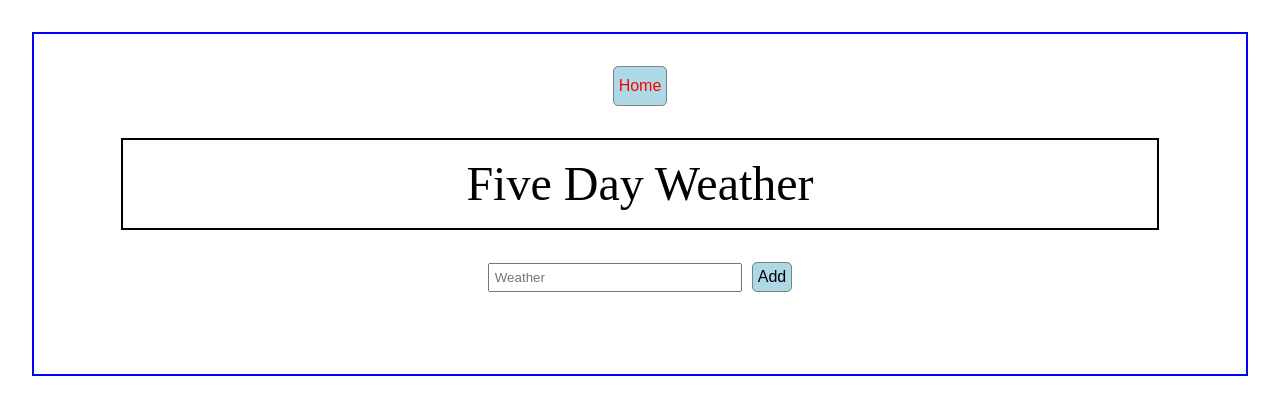
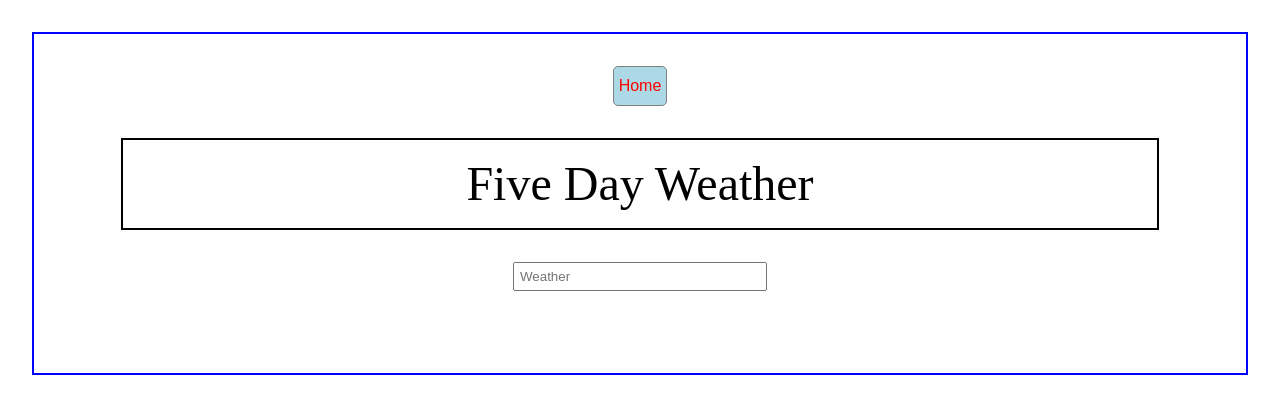
Before and after one commit to rickcarosa/weather-app, a React (Create React App) app: page /five-day in a window 1280 px wide. Shown: the top 414 px of the page. Built offline with nearby package versions, Linux system fonts and the light colour scheme.

Commit message:
add save, delete list/item

```diff
--- a/src/components/FiveDay.js
+++ b/src/components/FiveDay.js
@@ -6,12 +6,16 @@ import {
   Button,
   Title,
   Input,
+  Text,
+  Row,
+  ListContainer,
 } from './styled-components';
 import { Link } from 'react-router-dom';
 
 const FiveDay = props => {
   const [text, setText] = useState('');
   const [weatherList, setWeatherList] = useState([]);
+  const [saveList, setSaveList] = useState([]);
 
   const handleTextChange = e => {
     setText(e.target.value);
@@ -24,6 +28,18 @@ const FiveDay = props => {
     setText('');
   };
 
+  // remove item from list, and only that value if there is a duplicate (by index)
+  const deleteWeather = index => {
+    let array = weatherList.filter((_, i) => i !== index);
+    setWeatherList(array);
+  };
+
+  const handleSaveList = () => {
+    setSaveList(weatherList);
+    setWeatherList([]);
+    setText('');
+  };
+
   return (
     <Container>
       <Link to="/">
@@ -32,8 +48,20 @@ const FiveDay = props => {
       <InnerContainer color="black">
         <Title>Five Day Weather</Title>
       </InnerContainer>
+
       <div
-        style={{ display: 'flex', alignItems: 'center', marginBottom: '50px' }}
+        style={{
+          display: 'flex',
+          justifyContent: 'space-evenly',
+          width: '100%',
+        }}
+      >
+        <div
+          style={{
+            display: 'flex',
+            alignItems: 'center',
+            marginBottom: '50px',
+          }}
         >
           <Input
             type="text"
@@ -41,6 +69,8 @@ const FiveDay = props => {
             value={text}
             placeholder="Weather"
           />
+          {/* conditional render to show button if text value exits */}
+          {text && (
             <Button
               type="submit"
               padding="5px 5px"
@@ -49,9 +79,39 @@ const FiveDay = props => {
             >
               Add
             </Button>
+          )}
         </div>
+
+        {/* conditional render to show list if it has at least one value */}
+        {saveList.length > 0 && (
+          <ListContainer>
+            {saveList.map((item, index) => (
+              <Row key={index}>
+                <Text>{item}</Text>
+              </Row>
+            ))}
+          </ListContainer>
+        )}
+      </div>
+
+      {/* conditional render to show button if list length has at least one value */}
+      {weatherList.length > 0 && (
+        <Button marginBottom="50px" onClick={handleSaveList}>
+          Save
+        </Button>
+      )}
+
       {weatherList.map((item, index) => (
-        <div key={index}>{item}</div>
+        <Row key={index}>
+          <Text>{item}</Text>
+          <Button
+            marginLeft="10px"
+            padding="5px"
+            onClick={() => deleteWeather(index)}
+          >
+            X
+          </Button>
+        </Row>
       ))}
     </Container>
   );
@@ -65,22 +125,118 @@ export default FiveDay;
 //   constructor() {
 //     super();
 
-//     this.state = { :  };
+//     this.state = {
+//       text: '',
+//       weatherList: [],
+//       saveList: [],
+//     };
 //   }
 
-//   componentDidMount() {
-//   }
+//   handleTextChange = e => {
+//     this.setState({
+//       text: e.target.value,
+//     });
+//   };
+
+//   // push input value to array and clear input box on submit
+//   addWeather = () => {
+//     this.state.weatherList.push(this.state.text);
+//     this.setState({
+//       weatherList: this.state.weatherList,
+//       text: '',
+//     });
+//   };
+
+//   // remove item from list, and only that value if there is a duplicate (by index)
+//   deleteWeather = index => {
+//     let array = this.state.weatherList.filter((_, i) => i !== index);
+//     this.setState({
+//       weatherList: array,
+//     });
+//   };
+
+//   handleSaveList = () => {
+//     this.setState({
+//       saveList: this.state.weatherList,
+//       weatherList: [],
+//       text: '',
+//     });
+//   };
 
 //   render() {
 //     return (
-//        <Container>
-//     <InnerContainer color="black">
-//     <Title>Five Day Weather</Title>
-//   </InnerContainer>
-//   <Link to="/">
-//     <Button color="red">Home</Button>
-//   </Link>
-// </Container>
+//       <Container>
+//         <Link to="/">
+//           <Button color="red">Home</Button>
+//         </Link>
+//         <InnerContainer color="black">
+//           <Title>Five Day Weather</Title>
+//         </InnerContainer>
+
+//         <div
+//           style={{
+//             display: 'flex',
+//             justifyContent: 'space-evenly',
+//             width: '100%',
+//           }}
+//         >
+//           <div
+//             style={{
+//               display: 'flex',
+//               alignItems: 'center',
+//               marginBottom: '50px',
+//             }}
+//           >
+//             <Input
+//               type="text"
+//               onChange={this.handleTextChange}
+//               value={this.state.text}
+//               placeholder="Weather"
+//             />
+//             {/* conditional render to show button if text value exits */}
+//             {this.state.text && (
+//               <Button
+//                 padding="5px 5px"
+//                 marginLeft="10px"
+//                 onClick={this.addWeather}
+//               >
+//                 Add
+//               </Button>
+//             )}
+//           </div>
+
+//           {/* conditional render to show list if it has at least one value */}
+//           {this.state.saveList.length > 0 && (
+//             <ListContainer>
+//               {this.state.saveList.map((item, index) => (
+//                 <Row key={index}>
+//                   <Text>{item}</Text>
+//                 </Row>
+//               ))}
+//             </ListContainer>
+//           )}
+//         </div>
+
+//         {/* conditional render to show button if list length has at least one value */}
+//         {this.state.weatherList.length > 0 && (
+//           <Button marginBottom="50px" onClick={this.handleSaveList}>
+//             Save
+//           </Button>
+//         )}
+
+//         {this.state.weatherList.map((item, index) => (
+//           <Row key={index}>
+//             <Text>{item}</Text>
+//             <Button
+//               marginLeft="10px"
+//               padding="5px"
+//               onClick={() => this.deleteWeather(index)}
+//             >
+//               X
+//             </Button>
+//           </Row>
+//         ))}
+//       </Container>
 //     );
 //   }
 // }
--- a/src/components/styled-components.js
+++ b/src/components/styled-components.js
@@ -19,6 +19,13 @@ export const InnerContainer = styled.div`
   text-align: center;
 `;
 
+export const ListContainer = styled.div`
+  display: flex;
+  flex-direction: column;
+  align-items: center;
+  color: black;
+`;
+
 export const Title = styled.p`
   font-size: 3rem;
   color: black;
@@ -34,6 +41,7 @@ export const Button = styled.button`
   border: 1px solid grey;
   font-size: 1rem;
   margin-left: ${props => props.marginLeft || 0};
+  margin-bottom: ${props => props.marginBottom || 0};
 `;
 
 export const Data = styled.p`
@@ -46,3 +54,14 @@ export const Input = styled.input`
   width: 15rem;
   padding: 5px;
 `;
+
+export const Text = styled.p`
+  font-size: 1.5rem;
+  color: black;
+`;
+
+export const Row = styled.div`
+  display: flex;
+  align-items: center;
+  margin: 10px 0;
+`;
```
Lines whose indentation alone changed are shown as unchanged.
